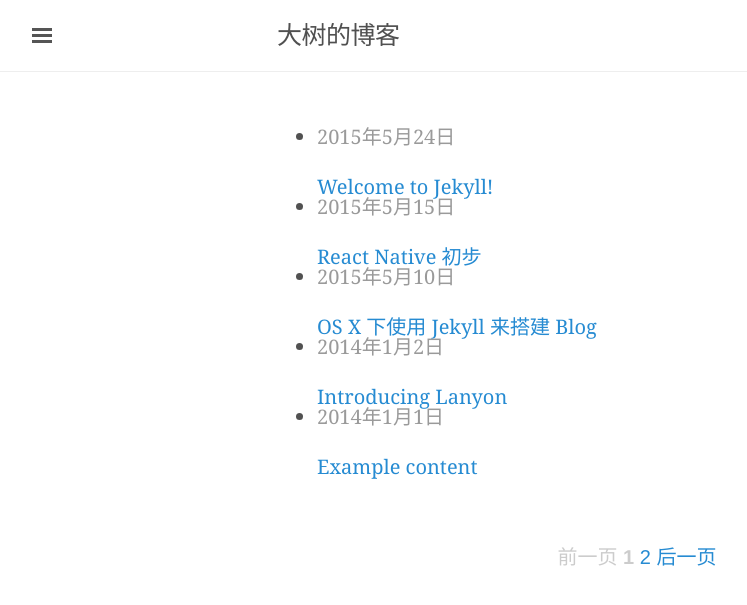
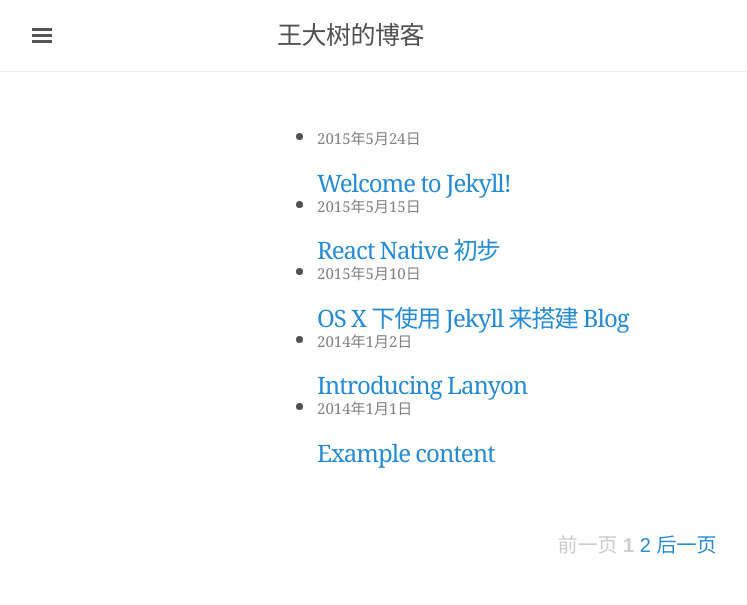
Before and after one commit to 0000-bigtree/0000-bigtree.github.io, a Jekyll site: the page built from index.html, in a window 1280 px wide. Shown: the top 605 px of the page, without its empty margins (3-750 px from the left). Built offline with Jekyll 4.4.1, drawn with Linux system fonts in a browser that asks for light colours; the list of posts is cut into pages by our own code.

Commit message:
修改文章列表的CSS样式

```diff
--- a/_config.yml
+++ b/_config.yml
@@ -2,7 +2,7 @@
 permalink: blog/:year/:month/:day/:title.html
 
 # Setup
-title: '大树的博客'
+title: '王大树的博客'
 tagline: ''
 description: '天行健，君子以自强不息'
 baseurl: 'http://0000-bigtree.github.io'
@@ -12,12 +12,3 @@
 markdown: kramdown
 paginate: 5
 paginate_path: "blog/page:num"
-
-# About/contact
-author:
-  name:              Mark Otto
-  url:               https://twitter.com/mdo
-  email:             markdotto@gmail.com
-
-# Custom vars
-version:             1.0.0
--- a/public/css/lanyon.css
+++ b/public/css/lanyon.css
@@ -356,6 +356,17 @@
   color: inherit;
 }
 
+.posts .post-link {
+  font-size: 24px;
+  letter-spacing: -1px;
+  line-height: 1;
+}
+
+.posts .post-date {
+  display: block;
+  font-size: 15px;
+  color: #818181;
+}
 
 /*
  * Pagination
```
